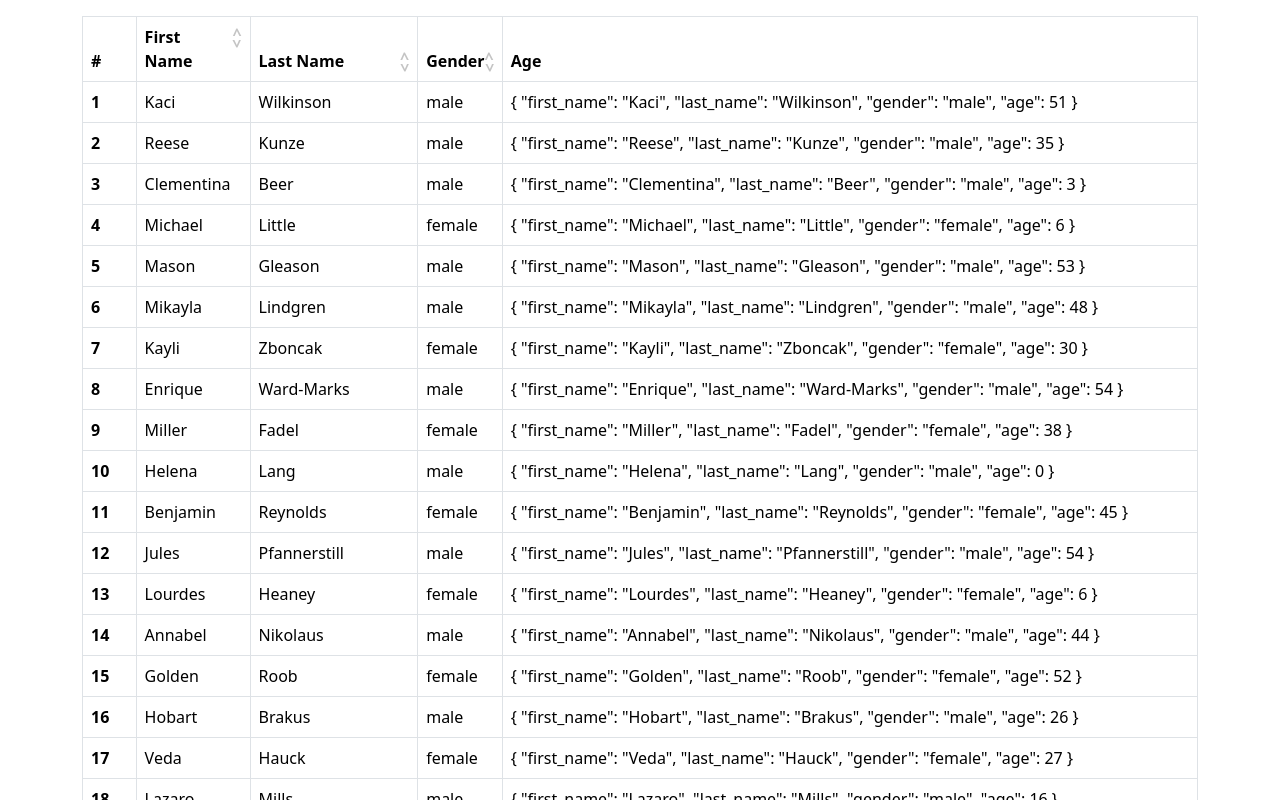
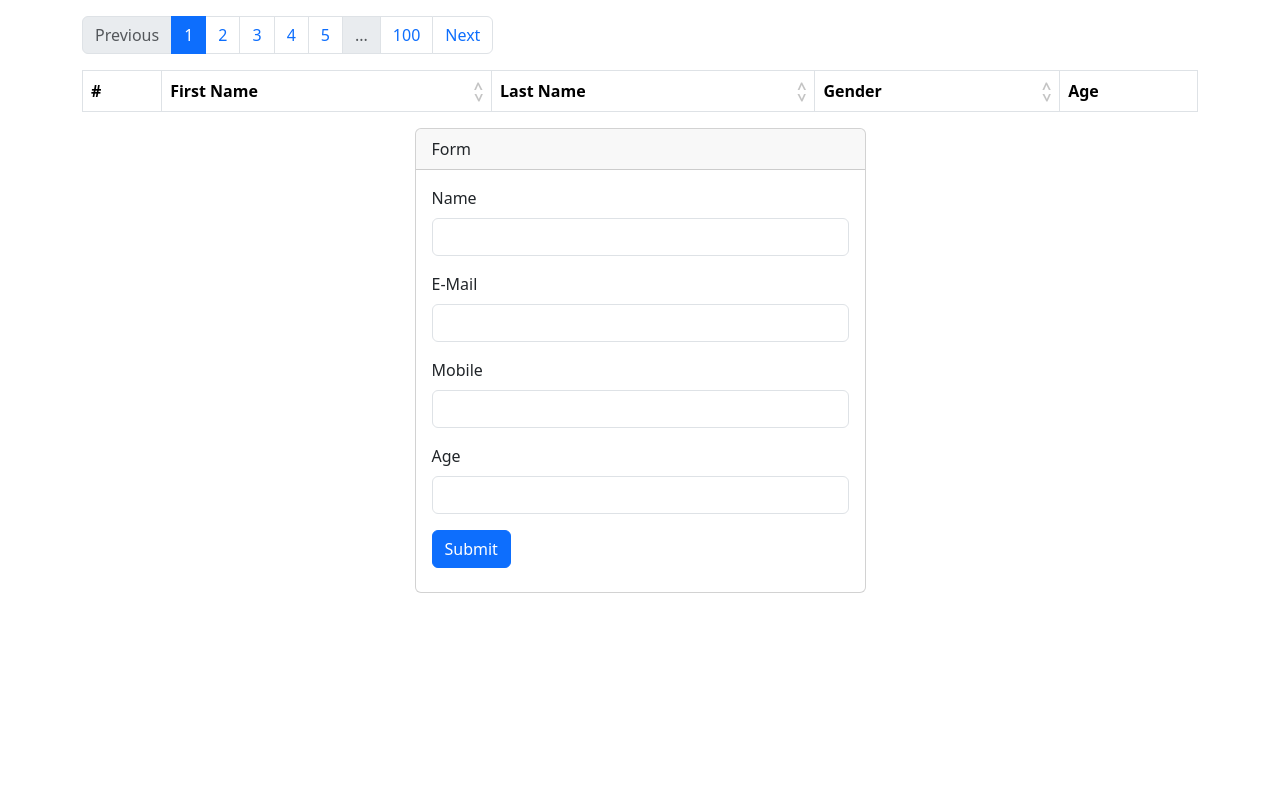
Before and after one commit to abuhasanshadhin/Vue-js-libs, a Vue app: page / in a window 1280 px wide. Shown: the top 800 px of the page. Built offline with nearby package versions, Linux system fonts and the light colour scheme.

Commit message:
dots added

```diff
--- /dev/null
+++ b/src/components/Pagination.vue
@@ -0,0 +1,126 @@
+<script setup>
+import { ref, watch } from 'vue';
+
+const props = defineProps({
+    total: { type: Number, default: 100 },
+});
+
+const current = ref(1);
+const pages = ref([]);
+
+const showLeftDots = ref(false);
+const showRightDots = ref(false);
+
+const goTo = (page) => {
+    if (current.value === page) return;
+    current.value = page;
+}
+
+const goToPrev = () => {
+    if (current.value > 1) {
+        current.value -= 1;
+    }
+}
+
+const goToNext = () => {
+    if (current.value < props.total) {
+        current.value += 1;
+    }
+}
+
+watch(
+    current,
+    (page) => {
+        let min = 0;
+        let max = 0;
+        let leftDots = false;
+        let rightDots = false;
+
+        if (props.total <= 5) {
+            min = 2;
+            max = 4;
+        } else {
+            if (page <= 4) {
+                min = 2;
+                max = 5;
+                rightDots = true;
+            } else if (page > 4 && page < (props.total - 3)) {
+                min = current.value - 1;
+                max = current.value + 1;
+                leftDots = true;
+                rightDots = true;
+            } else {
+                min = props.total - 4;
+                max = props.total - 1;
+                leftDots = true;
+                rightDots = false;
+            }
+        }
+
+        const numbers = [];
+
+        for (let i = min; i <= max; i++) {
+            numbers.push(i);
+        }
+
+        pages.value = numbers;
+        showLeftDots.value = leftDots;
+        showRightDots.value = rightDots;
+    },
+    { immediate: true }
+);
+</script>
+
+<template>
+    <nav aria-label="Page navigation example">
+        <ul class="pagination">
+            <li :class="{ disabled: current === 1 }"
+                class="page-item">
+                <button type="button"
+                    @click="goToPrev"
+                    class="page-link">Previous</button>
+            </li>
+
+            <li :class="{ active: current === 1 }"
+                class="page-item">
+                <button type="button"
+                    @click="goTo(1)"
+                    class="page-link">1</button>
+            </li>
+
+            <li v-if="showLeftDots"
+                class="page-item disabled">
+                <button type="button"
+                    class="page-link">...</button>
+            </li>
+
+            <li v-for="page in pages"
+                :class="{ 'active': page == current }"
+                class="page-item">
+                <button type="button"
+                    @click="goTo(page)"
+                    class="page-link">{{ page }}</button>
+            </li>
+
+            <li v-if="showRightDots"
+                class="page-item disabled">
+                <button type="button"
+                    class="page-link">...</button>
+            </li>
+
+            <li :class="{ active: current === total }"
+                class="page-item">
+                <button type="button"
+                    @click="goTo(total)"
+                    class="page-link">{{ total }}</button>
+            </li>
+
+            <li :class="{ disabled: current === total }"
+                class="page-item">
+                <button type="button"
+                    @click="goToNext"
+                    class="page-link">Next</button>
+            </li>
+        </ul>
+    </nav>
+</template>
--- a/src/views/HomeView.vue
+++ b/src/views/HomeView.vue
@@ -3,6 +3,7 @@ import { reactive, ref } from 'vue';
 import Validator from '../plugins/validator';
 import DataTable from '../components/DataTable.vue';
 import { faker } from '@faker-js/faker';
+import Pagination from '../components/Pagination.vue';
 
 const headers = [
     { name: 'First Name', value: 'first_name' },
@@ -14,14 +15,14 @@ const headers = [
 const users = ref([]);
 const _users = [];
 
-for (let i = 0; i < 1000; i++) {
-    _users.push({
-        first_name: faker.person.firstName(),
-        last_name: faker.person.lastName(),
-        gender: faker.person.sex(),
-        age: faker.number.int(75),
-    });
-}
+// for (let i = 0; i < 1000; i++) {
+//     _users.push({
+//         first_name: faker.person.firstName(),
+//         last_name: faker.person.lastName(),
+//         gender: faker.person.sex(),
+//         age: faker.number.int(75),
+//     });
+// }
 
 users.value = _users;
 
@@ -52,6 +53,8 @@ const submit = (ev) => {
 <template>
     <main class="m-3">
         <div class="container">
+            <Pagination />
+
             <DataTable :headers="headers"
                 :items="users"></DataTable>
 
```
